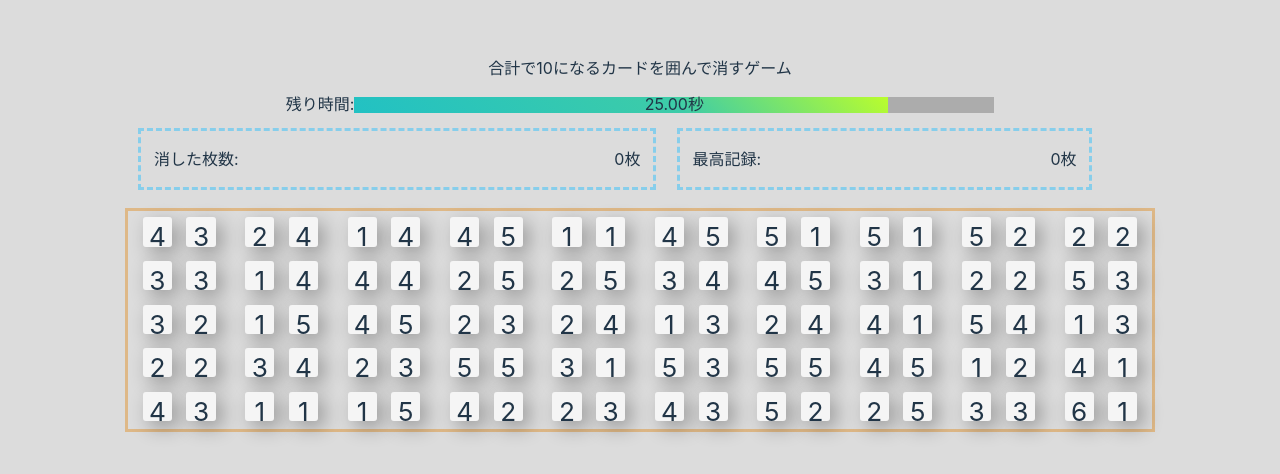
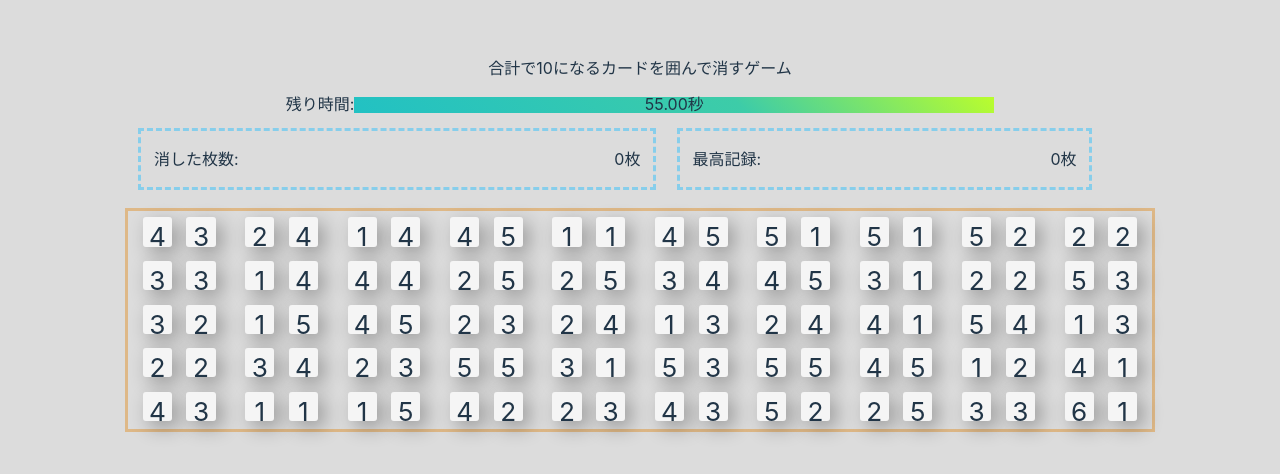
Before and after one commit to YutakaNagai/drag10, a Vue app: page / in a window 1280 px wide. Shown: the part 156-630 px from the top of the page. Built offline with nearby package versions, Linux system fonts and the light colour scheme.

Commit message:
制限時間を60秒に変更

```diff
--- a/src/App.vue
+++ b/src/App.vue
@@ -199,7 +199,7 @@ let best = ref(localStorage.getItem('best') || 0)
 let bonus = ref(0)
 
 // 制限時間の秒数
-const max_time = 30
+const max_time = 60
 // 制限時間
 let limit_time = ref(max_time)
 // 残り時間
```
